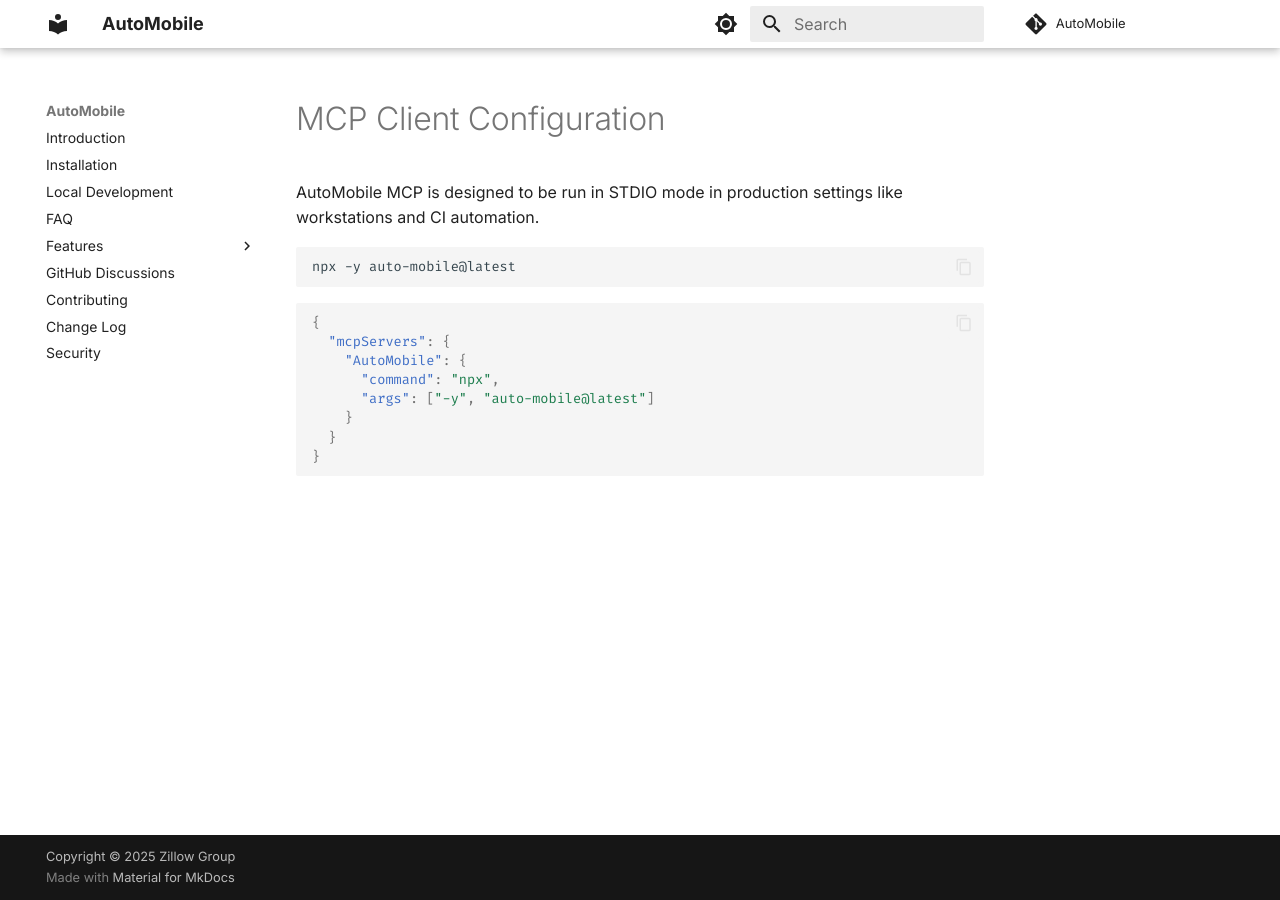
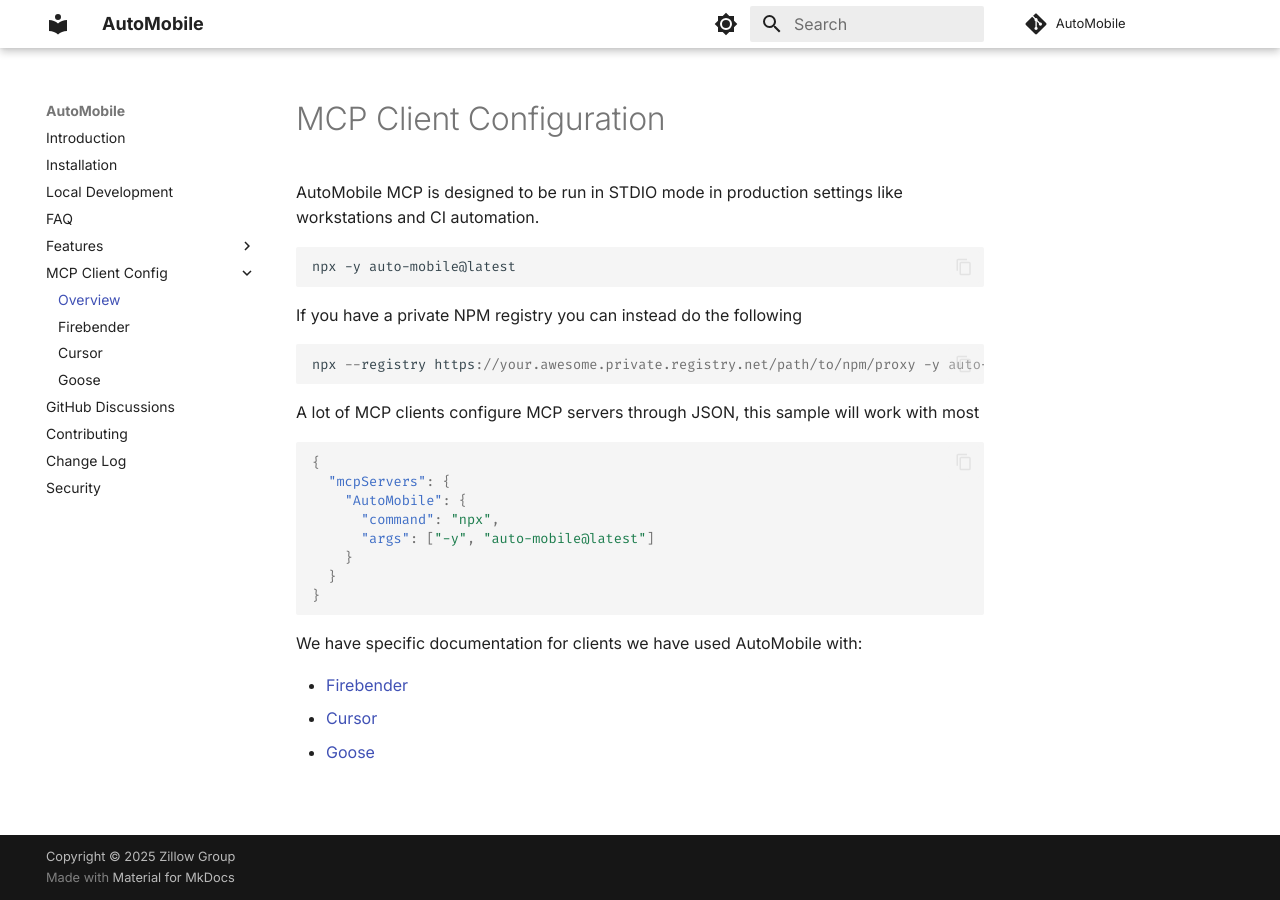
Before and after one commit to zillow/auto-mobile, an MkDocs documentation site: the page built from docs/mcp/overview.md, in a window 1280 px wide. Built offline with MkDocs 1.6.1 and Material for MkDocs 9.7.7, drawn with Linux system fonts in a browser that asks for light colours; comment, search, counter and statistics services are not loaded.

Commit message:
update mcp config docs

````diff
--- a/docs/mcp/overview.md
+++ b/docs/mcp/overview.md
@@ -6,7 +6,13 @@
 npx -y auto-mobile@latest
 ```
 
+If you have a private NPM registry you can instead do the following
 
+```kotlin
+npx --registry https://your.awesome.private.registry.net/path/to/npm/proxy -y auto-mobile@latest
+```
+
+A lot of MCP clients configure MCP servers through JSON, this sample will work with most
 
 ```json
 {
@@ -18,3 +24,9 @@
   }
 }
 ```
+
+We have specific documentation for clients we have used AutoMobile with:
+
+* [Firebender](firebender.md)
+* [Cursor](cursor.md)
+* [Goose](goose.md)
--- a/mkdocs.yml
+++ b/mkdocs.yml
@@ -71,6 +71,11 @@
       - 'Plan Authoring & Execution': plan-authoring-execution.md
       - 'CLI': cli.md
       - 'CI': ci.md
+  - 'MCP Client Config':
+      - 'Overview': mcp/overview.md
+      - 'Firebender': mcp/firebender.md
+      - 'Cursor': mcp/cursor.md
+      - 'Goose': mcp/goose.md
   - 'GitHub Discussions': https://github.com/zillow/auto-mobile/discussions
   - 'Contributing': contributing.md
   - 'Change Log': changelog.md
````
Also changed, not shown: docs/mcp/cursor.md (+2 -1 lines), docs/mcp/firebender.md (+0 -2 lines), docs/mcp/goose.md (+3 -0 lines).
